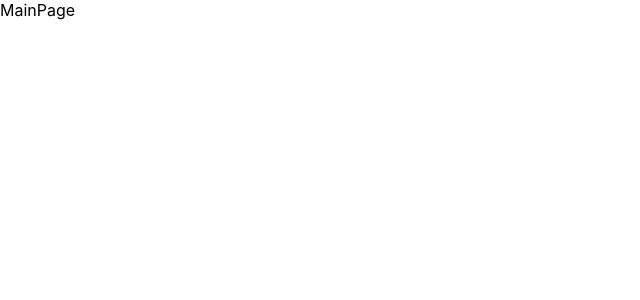
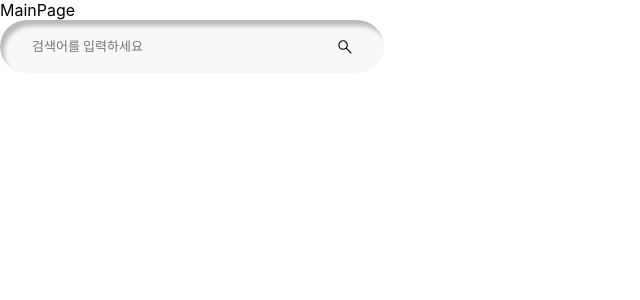
Before and after one commit to minbok-1998/client, a React (Create React App) app: page / in a window 1280 px wide. Shown: the top 300 px of the page, without its empty margins (0-640 px from the left). Built offline with nearby package versions, Linux system fonts and the light colour scheme.

Commit message:
feat(Search.tsx): Add Search-input to mainpage

```diff
--- a/src/api/getPostApi.ts
+++ b/src/api/getPostApi.ts
@@ -0,0 +1 @@
+export {}
--- a/src/api/loginApi.ts
+++ b/src/api/loginApi.ts
@@ -0,0 +1 @@
+export {}
--- a/src/api/searchApi.ts
+++ b/src/api/searchApi.ts
@@ -1 +1,2 @@
 // 게시글 검색
+export {}
--- a/src/api/toDetailApi.ts
+++ b/src/api/toDetailApi.ts
@@ -0,0 +1 @@
+export {}
--- /dev/null
+++ b/src/components/PostWrap.tsx
@@ -0,0 +1,11 @@
+import Search from './search';
+
+function PostWrap() {
+  return (
+    <>
+      <Search />
+    </>
+  );
+}
+
+export default PostWrap;
--- /dev/null
+++ b/src/components/search.tsx
@@ -0,0 +1,72 @@
+import styled from "styled-components";
+import img from "../img/search.svg"
+// import axios from "axios";
+import { useState } from "react";
+
+const SearchBar = styled.input`
+    box-sizing: border-box;
+    width: 384px;
+    height: 53px;
+    border-radius: 50px;
+    box-shadow: 4px 6px 4px 0px #00000040 inset;
+    background-color: #F8F8F8;
+    border: none;
+    text-indent: 30px;
+    background-image: url(${img});
+    background-repeat: no-repeat;
+    background-size: 18px 18px;
+    background-position:center right 30px;
+    :focus {
+        outline: none;
+    }
+    ::placeholder {
+        font-family: Noto Sans KR;
+        font-size: 13px;
+        font-weight: 400;
+        line-height: 19px;
+        letter-spacing: 0em;
+        text-align: left;
+    }
+`;
+
+function Check(search: string) {
+    if (search === null || search === "") {
+        alert("검색어를 입력하세요.");
+    } else if (search.length < 2) {
+        alert("두 글자 이상 입력해주세요.");
+    } else {
+        // 검색
+    }
+}
+
+function Search() {
+    const [search, setSearch] = useState<string>("");
+
+    const onChangeSearch = (e:React.ChangeEvent<HTMLInputElement>) => {
+        e.preventDefault();
+        setSearch(e.target.value);
+    }
+
+    const handleKeyDown = (e: React.KeyboardEvent<HTMLInputElement>) => {
+        if(e.key === "Enter") {
+            console.log(search);
+            Check(search);
+        }
+    }
+
+  return (
+    <>
+        <SearchBar
+        type="text"
+        placeholder="검색어를 입력하세요"
+        value={search}
+        minLength={2}
+        maxLength={10}
+        onChange={onChangeSearch}
+        onKeyDown={handleKeyDown}
+      />
+    </>
+  );
+}
+
+export default Search;
--- a/src/pages/MainPage.tsx
+++ b/src/pages/MainPage.tsx
@@ -1,5 +1,11 @@
 import React from "react";
+import PostWrap from "../components/PostWrap";
 
 export default function MainPage() {
-  return <div>MainPage</div>;
+  return (
+    <>
+     <div>MainPage</div>
+     <PostWrap/>
+    </>
+  );
 }
--- a/src/util/util.ts
+++ b/src/util/util.ts
@@ -1 +1,2 @@
 // 구현하기 힘든 유틸 함수들을 정의
+export {}
```
Also changed, not shown: src/img/search.svg (added), 1 other file (tests, documents, lock files or other folders).
